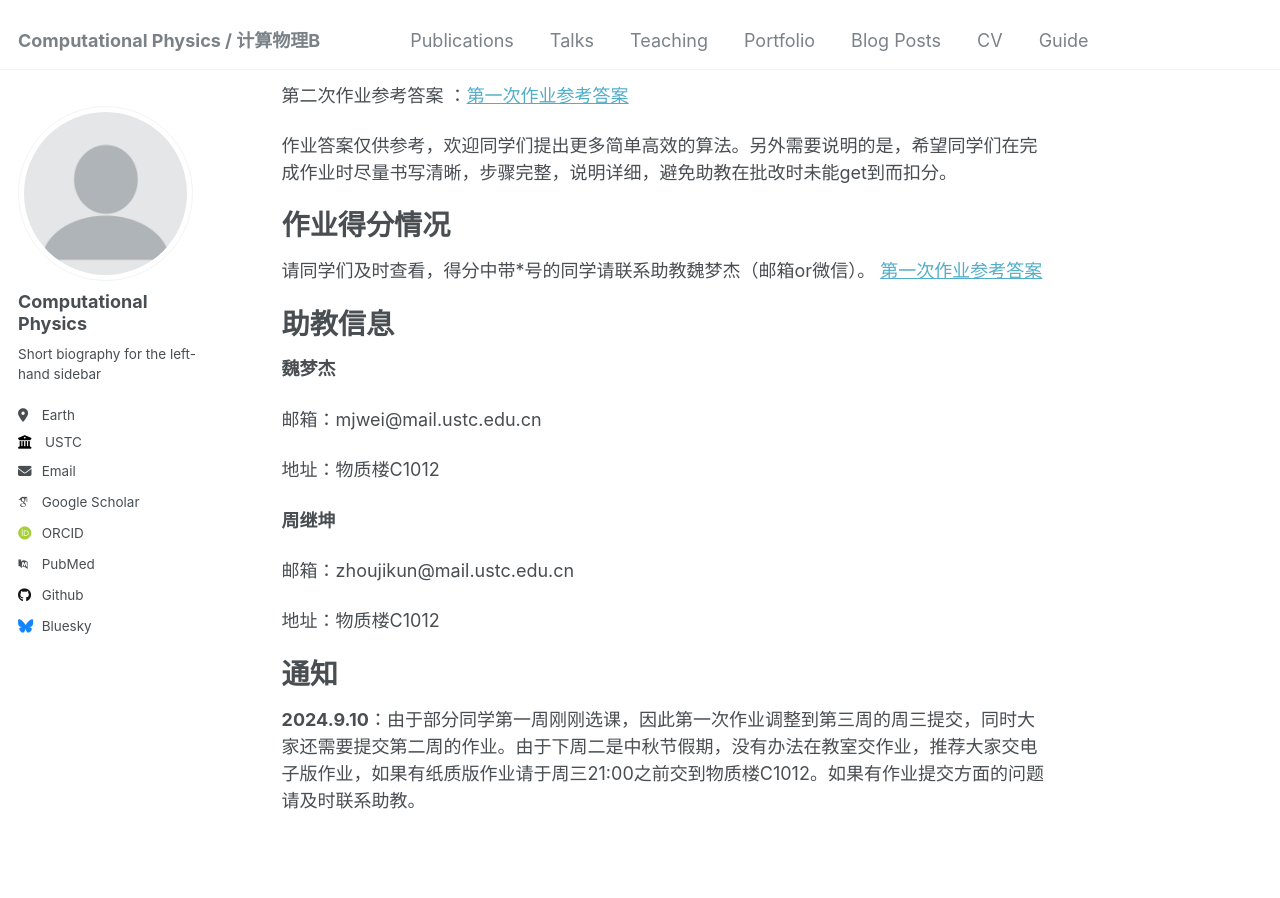
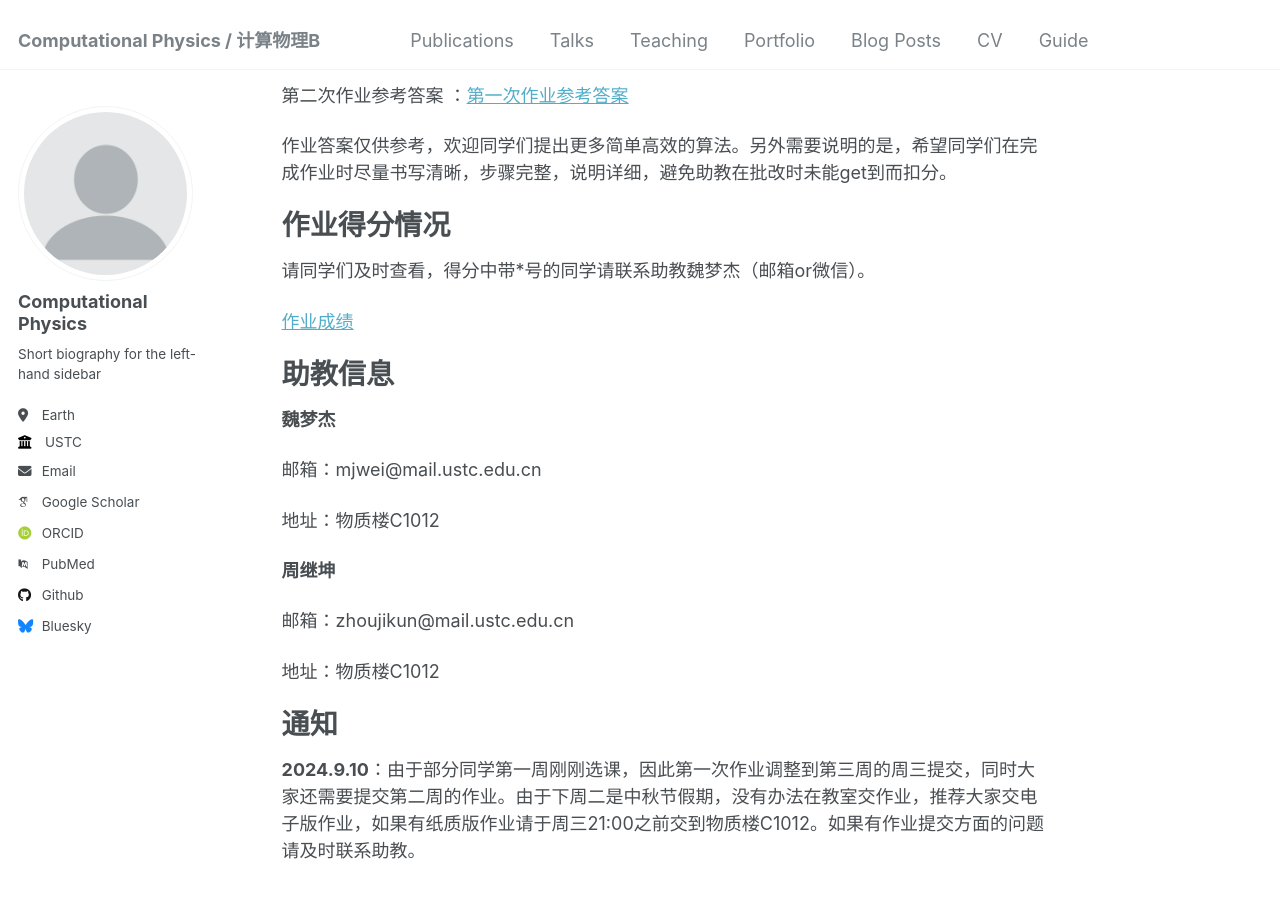
Before and after one commit to ZhouJikunn/ZhouJikunn.github.io, a Jekyll site: the page built from _pages/about.md, in a window 1280 px wide and 900 px high, scrolled down 769 px. Built offline with Jekyll 4.4.1, drawn with Linux system fonts in a browser that asks for light colours; some web fonts are replaced.

Commit message:
Update about.md

```diff
--- a/_pages/about.md
+++ b/_pages/about.md
@@ -37,7 +37,8 @@ redirect_from:
 作业得分情况
 ======
 请同学们及时查看，得分中带*号的同学请联系助教魏梦杰（邮箱or微信）。
-[第一次作业参考答案](http://zhoujikunn.github.io/files/作业成绩.xlsx)
+
+[作业成绩](http://zhoujikunn.github.io/files/作业成绩.xlsx)
 
 助教信息
 ======
```
